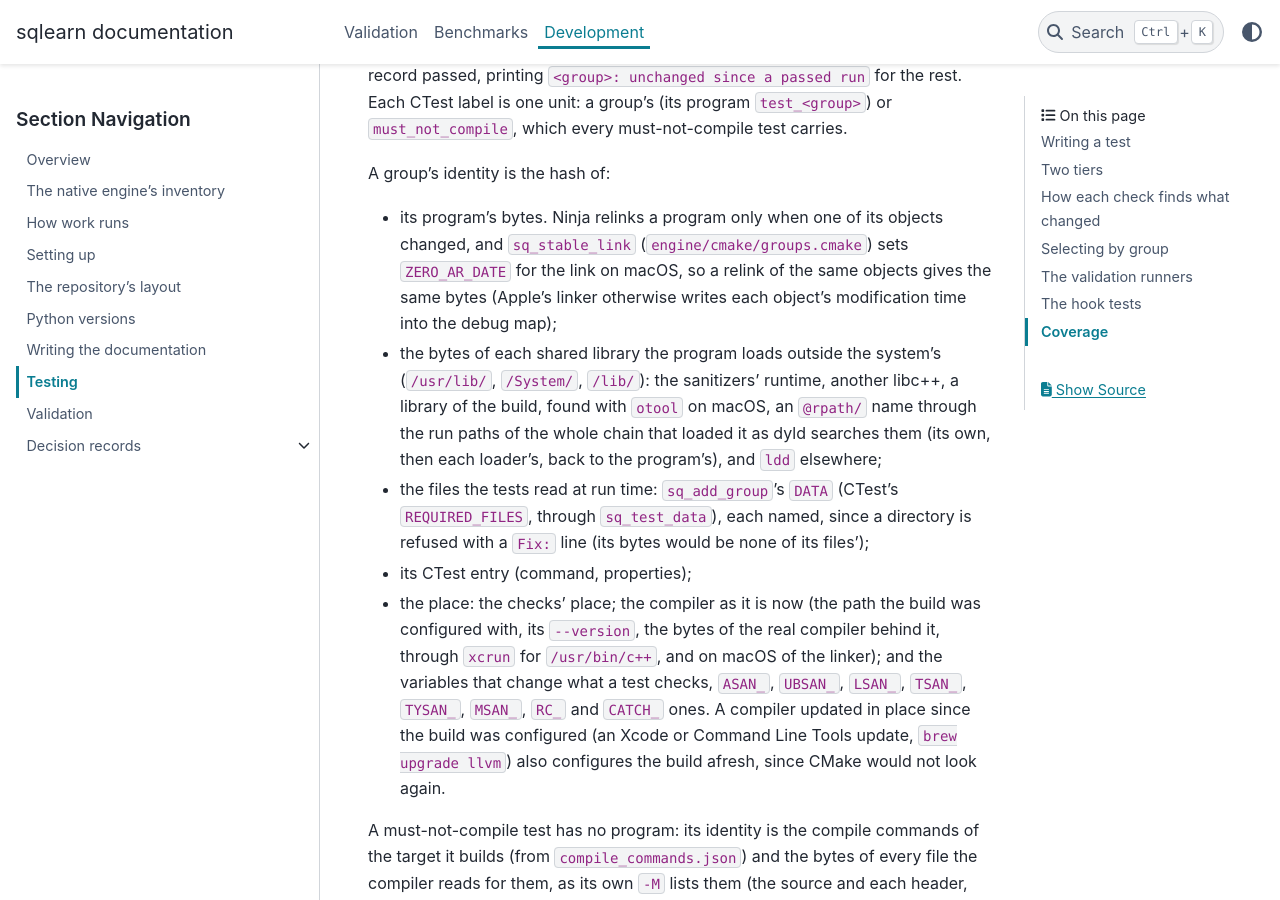
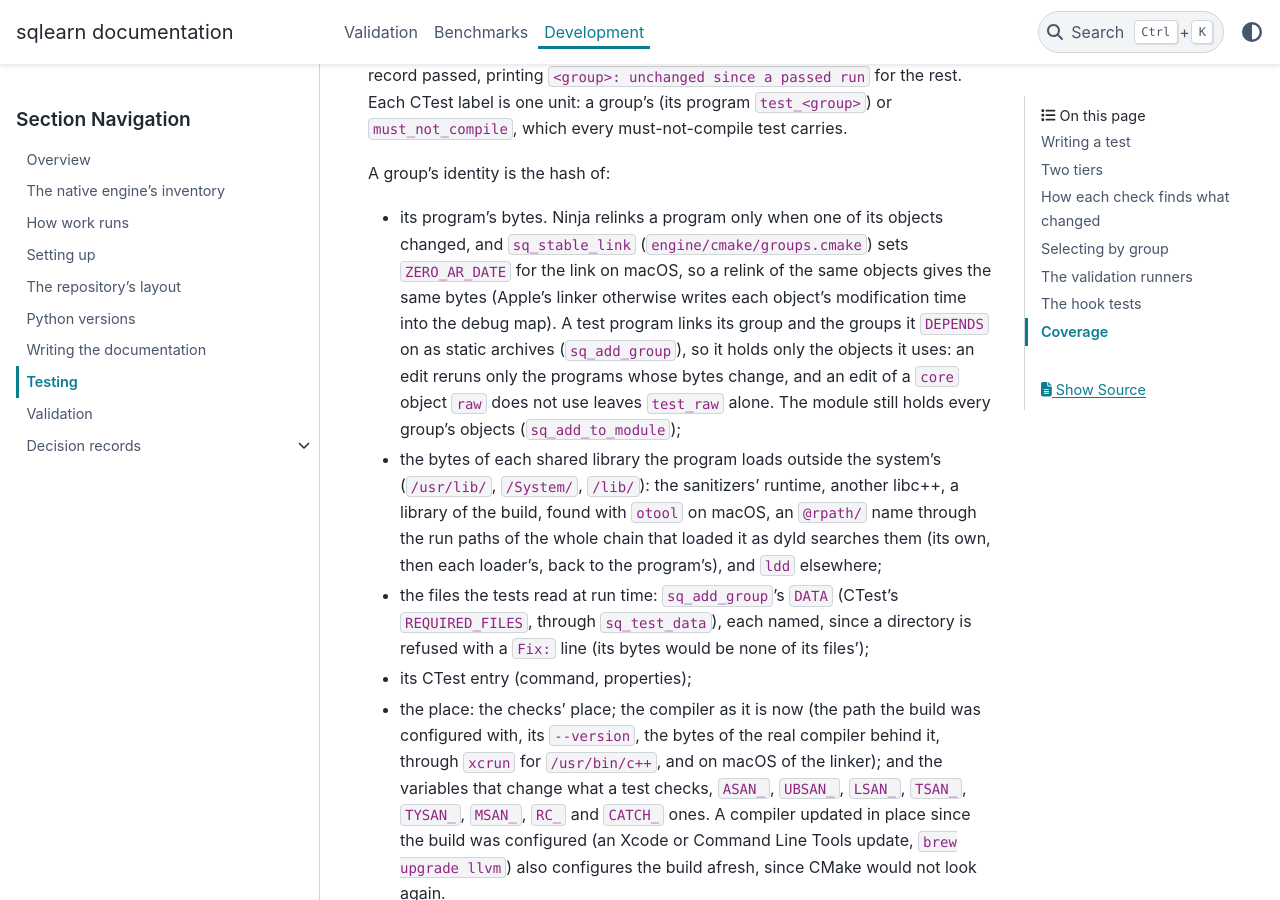
Before and after one commit to glaucis/sqlearn, a Sphinx documentation site: the page built from docs/architecture/testing.md, in a window 1280 px wide and 900 px high, scrolled down 6427 px. Built offline with Sphinx 7.4.7 and the PyData theme 0.15.4, drawn with Linux system fonts in a browser that asks for light colours; the version number could not be read and is left out.

Commit message:
build: link the groups' test programs from static archives
Each group is now a static library: the module still compiles all its
objects in, and its test program links the group and its DEPENDS as
archives, so it holds only the objects it uses. An edit of a core object
raw does not use no longer changes test_raw's bytes, and the checks no
longer rerun it.

The scratch engine's stand-in groups are made by sq_add_group, with a
core source raw does not call.

```diff
--- a/docs/architecture/testing.md
+++ b/docs/architecture/testing.md
@@ -202,7 +202,11 @@ A group's identity is the hash of:
   changed, and `sq_stable_link` (`engine/cmake/groups.cmake`) sets
   `ZERO_AR_DATE` for the link on macOS, so a relink of the same objects gives
   the same bytes (Apple's linker otherwise writes each object's modification
-  time into the debug map);
+  time into the debug map). A test program links its group and the groups
+  it `DEPENDS` on as static archives (`sq_add_group`), so it holds only the
+  objects it uses: an edit reruns only the programs whose bytes change, and
+  an edit of a `core` object `raw` does not use leaves `test_raw` alone. The
+  module still holds every group's objects (`sq_add_to_module`);
 - the bytes of each shared library the program loads outside the system's
   (`/usr/lib/`, `/System/`, `/lib/`): the sanitizers' runtime, another libc++,
   a library of the build, found with `otool` on macOS, an `@rpath/` name
```
Also changed, not shown: other parts of docs/architecture/testing.md (+2 -2 lines), 5 other files.
